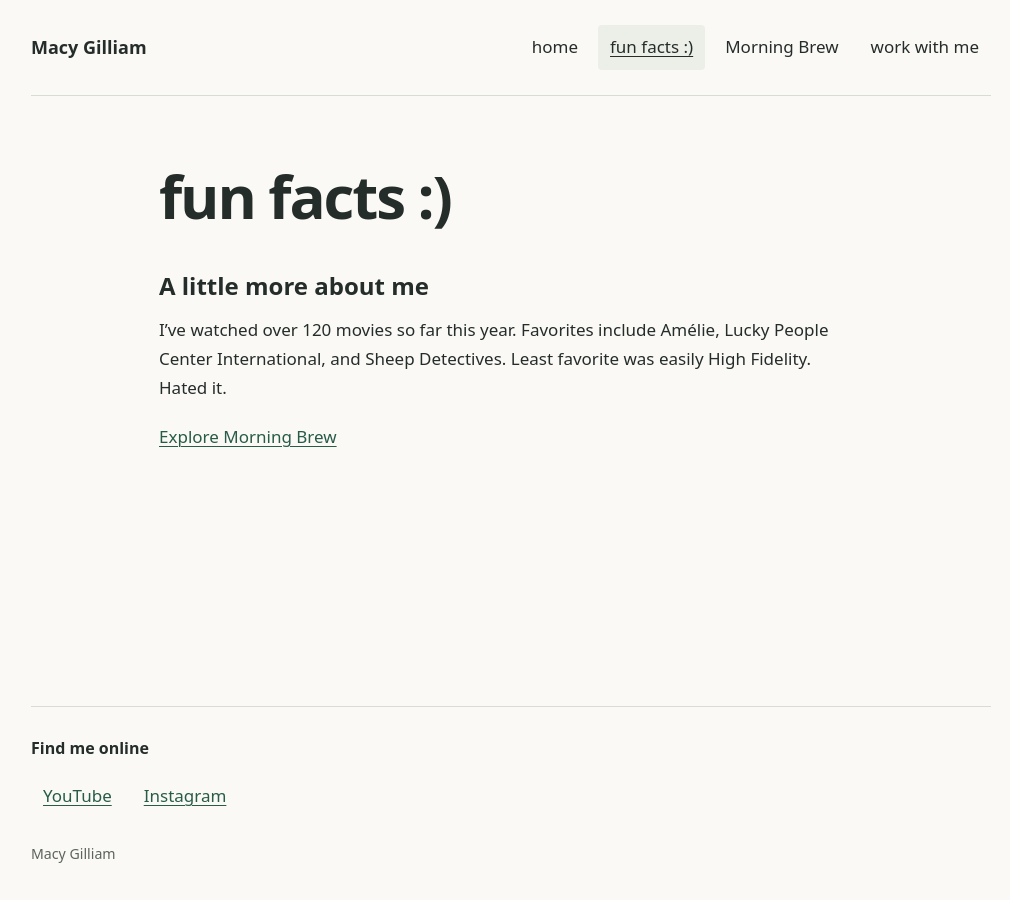
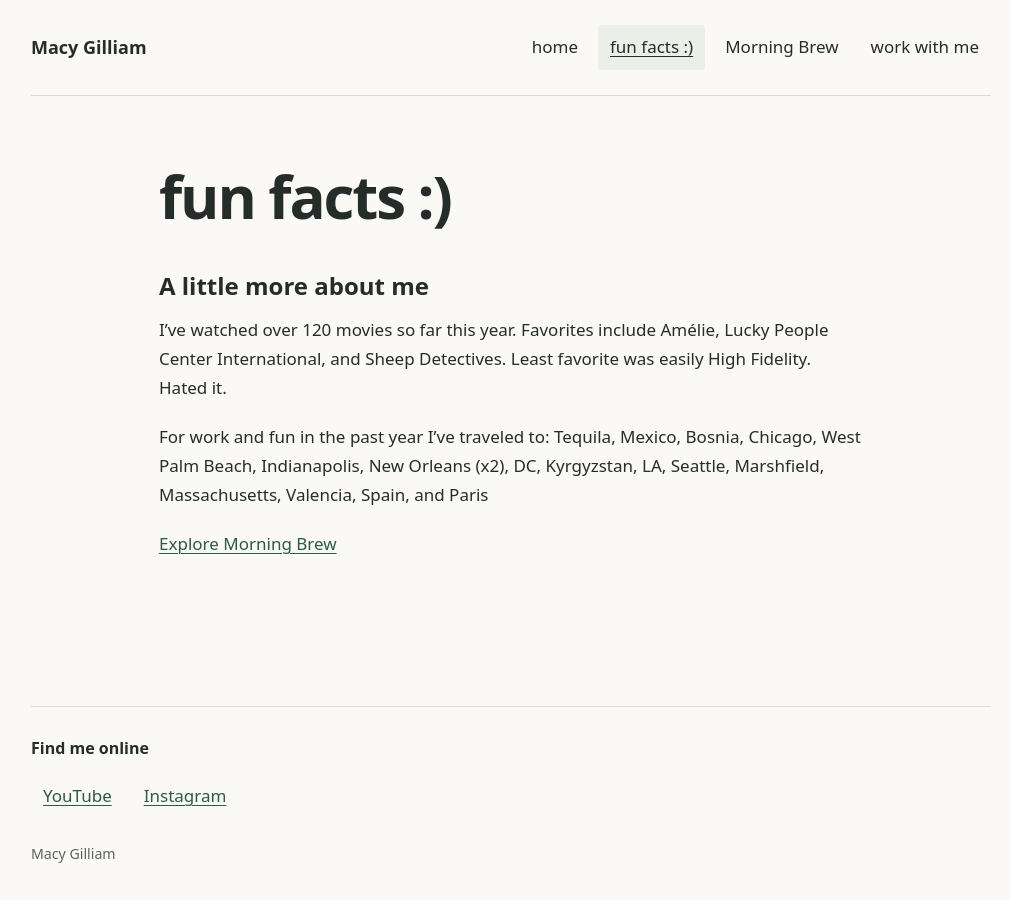
Before and after one commit to macyagilliam/macyagilliam, a Jekyll site: the page built from fun-facts.md, in a window 1280 px wide. Shown: the whole page, without its empty margins (129-1139 px from the left). Built offline with Jekyll 4.4.1, drawn with Linux system fonts in a browser that asks for light colours.

Commit message:
Add a travel fact to the fun facts page

```diff
--- a/fun-facts.md
+++ b/fun-facts.md
@@ -7,4 +7,6 @@ permalink: /fun-facts/
 
 I’ve watched over 120 movies so far this year. Favorites include Amélie, Lucky People Center International, and Sheep Detectives. Least favorite was easily High Fidelity. Hated it.
 
+For work and fun in the past year I’ve traveled to: Tequila, Mexico, Bosnia, Chicago, West Palm Beach, Indianapolis, New Orleans (x2), DC, Kyrgyzstan, LA, Seattle, Marshfield, Massachusetts, Valencia, Spain, and Paris
+
 [Explore Morning Brew]({{ '/morning-brew/' | relative_url }})
```
